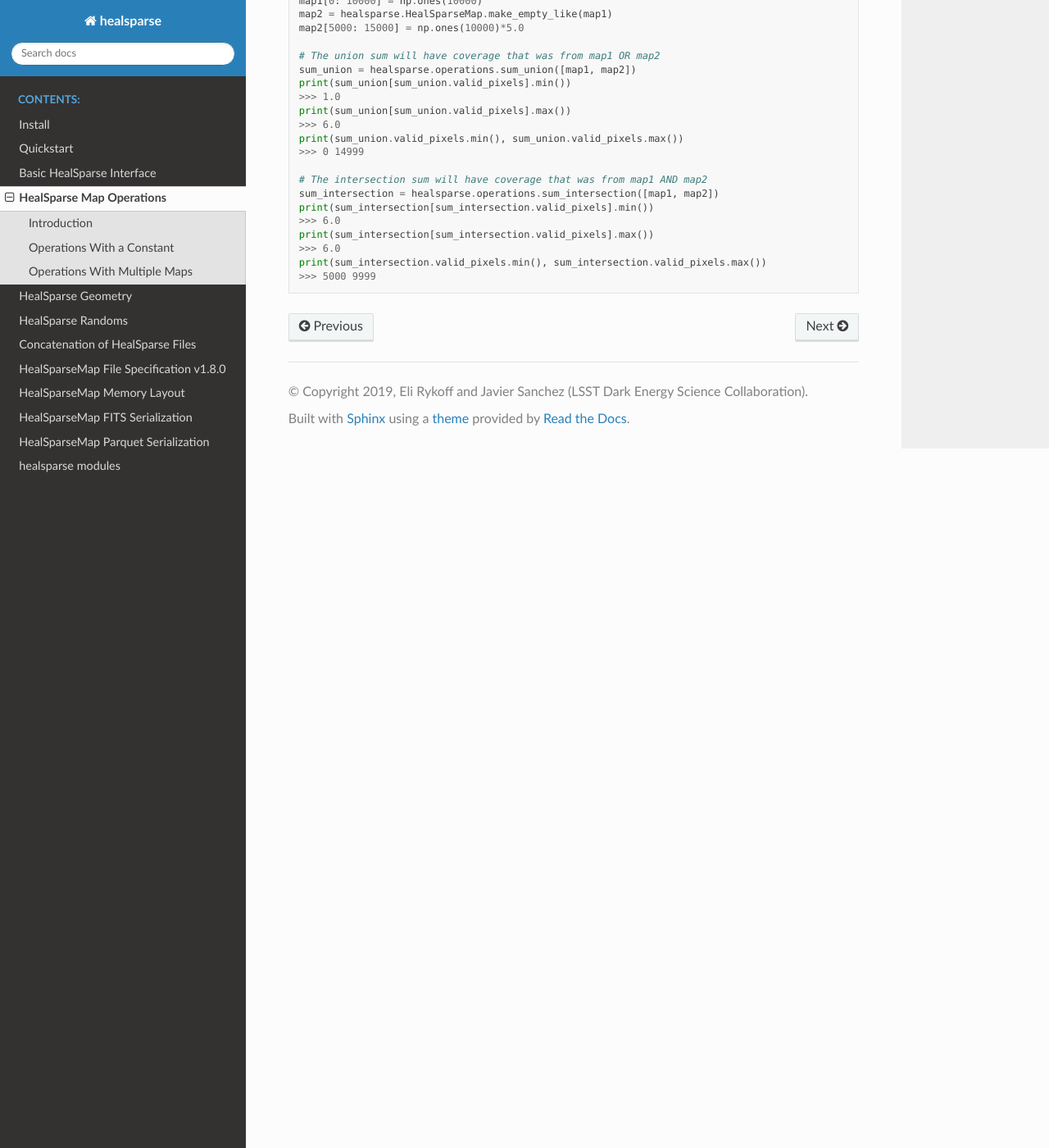
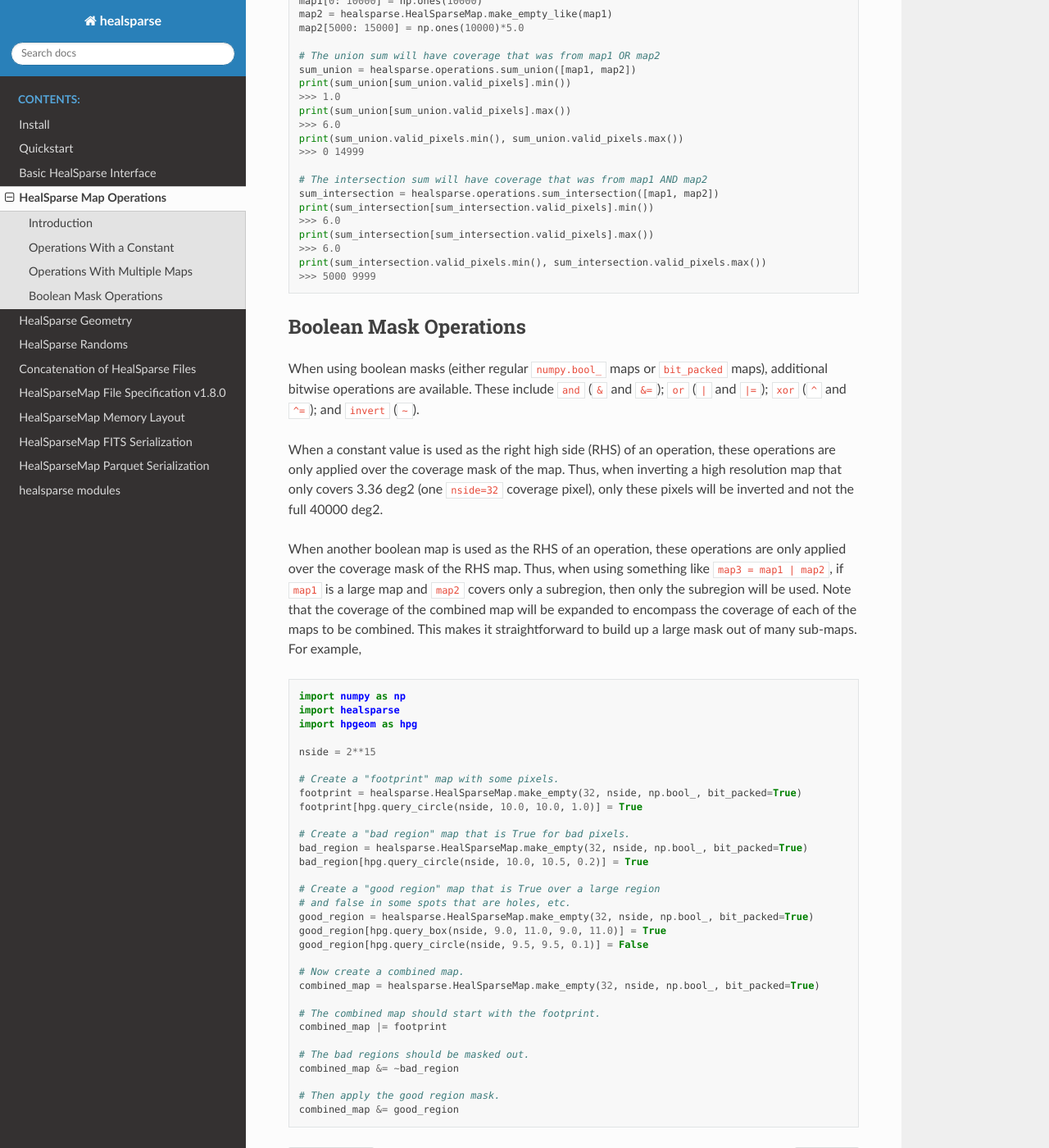
Before and after one commit to LSSTDESC/healsparse, a Sphinx documentation site: the page built from docs/operations.rst, in a window 1280 px wide and 1400 px high, scrolled down 1297 px. Shown: the whole window at 82% size. Built offline with Sphinx 7.4.7 and the Read the Docs theme 2.0.0, drawn with Linux system fonts in a browser that asks for light colours.

Commit message:
Add brief description of boolean map operations to docs.

```diff
--- a/docs/operations.rst
+++ b/docs/operations.rst
@@ -76,3 +76,53 @@ For example,
     >>> 6.0
     print(sum_intersection.valid_pixels.min(), sum_intersection.valid_pixels.max())
     >>> 5000 9999
+
+
+Boolean Mask Operations
+-----------------------
+
+When using boolean masks (either regular :code:`numpy.bool_` maps or :code:`bit_packed` maps), additional bitwise operations are available.
+These include ``and`` (:code:`&` and :code:`&=`); ``or`` (:code:`|` and :code:`|=`); ``xor`` (:code:`^` and :code:`^=`); and ``invert`` (:code:`~`).
+
+When a constant value is used as the right high side (RHS) of an operation, these operations are only applied over the coverage mask of the map.
+Thus, when inverting a high resolution map that only covers 3.36 deg2 (one :code:`nside=32` coverage pixel), only these pixels will be inverted and not the full 40000 deg2.
+
+When another boolean map is used as the RHS of an operation, these operations are only applied over the coverage mask of the RHS map.
+Thus, when using something like :code:`map3 = map1 | map2`, if :code:`map1` is a large map and :code:`map2` covers only a subregion, then only the subregion will be used.
+Note that the coverage of the combined map will be expanded to encompass the coverage of each of the maps to be combined.
+This makes it straightforward to build up a large mask out of many sub-maps.
+For example,
+
+.. code-block :: python
+
+    import numpy as np
+    import healsparse
+    import hpgeom as hpg
+
+    nside = 2**15
+
+    # Create a "footprint" map with some pixels.
+    footprint = healsparse.HealSparseMap.make_empty(32, nside, np.bool_, bit_packed=True)
+    footprint[hpg.query_circle(nside, 10.0, 10.0, 1.0)] = True
+
+    # Create a "bad region" map that is True for bad pixels.
+    bad_region = healsparse.HealSparseMap.make_empty(32, nside, np.bool_, bit_packed=True)
+    bad_region[hpg.query_circle(nside, 10.0, 10.5, 0.2)] = True
+
+    # Create a "good region" map that is True over a large region
+    # and false in some spots that are holes, etc.
+    good_region = healsparse.HealSparseMap.make_empty(32, nside, np.bool_, bit_packed=True)
+    good_region[hpg.query_box(nside, 9.0, 11.0, 9.0, 11.0)] = True
+    good_region[hpg.query_circle(nside, 9.5, 9.5, 0.1)] = False
+
+    # Now create a combined map.
+    combined_map = healsparse.HealSparseMap.make_empty(32, nside, np.bool_, bit_packed=True)
+
+    # The combined map should start with the footprint.
+    combined_map |= footprint
+
+    # The bad regions should be masked out.
+    combined_map &= ~bad_region
+
+    # Then apply the good region mask.
+    combined_map &= good_region
```
